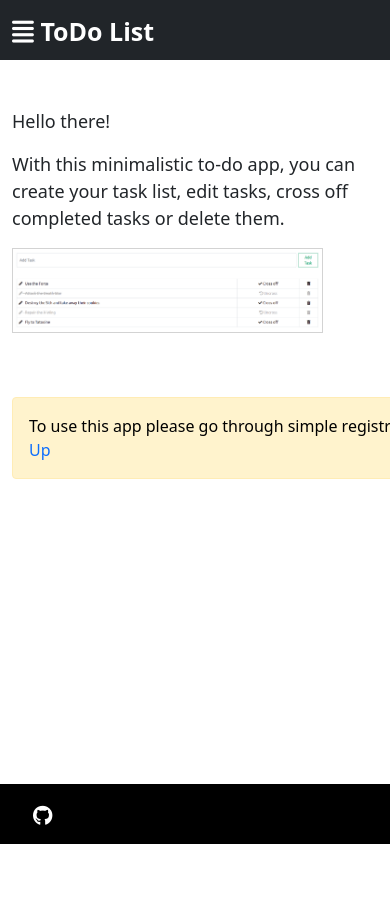
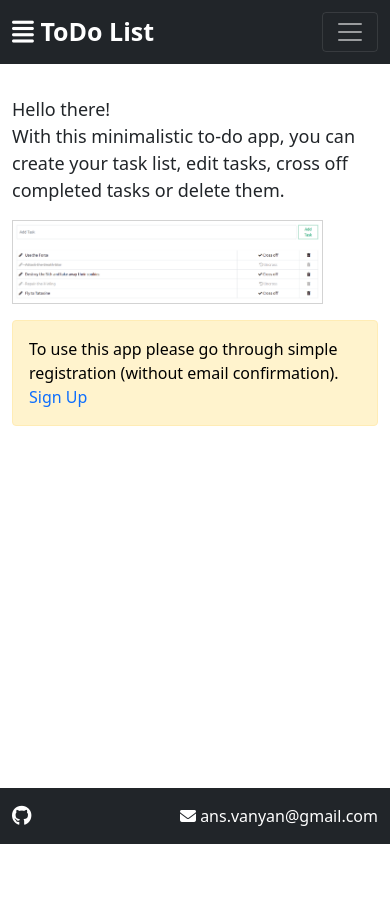
Before and after one commit to anvandev/ToDoApp, a Django app: page / in a window 390 px wide; the page is wider, and only the part inside the window is pictured. After the commit the page ends 844 px from the top of that part, so only its background shows below. Run offline with Django 3.2, Linux system fonts and the light colour scheme; some libraries are stand-ins or nearby versions.

Commit message:
updated frontend, made it responsive, changed readme.md

```diff
--- a/config/settings.py
+++ b/config/settings.py
@@ -118,8 +118,7 @@ USE_TZ = True
 
 STATIC_URL = '/static/'
 STATICFILES_DIRS = [os.path.join(BASE_DIR, 'static/'), ]
-if not DEBUG:
-    STATIC_ROOT = os.path.join(BASE_DIR, 'staticfiles')
+STATIC_ROOT = os.path.join(BASE_DIR, 'staticfiles')
 STATICFILES_STORAGE = 'whitenoise.storage.CompressedManifestStaticFilesStorage'
 
 # Security settings
--- a/static/css/my_css.css
+++ b/static/css/my_css.css
@@ -31,12 +31,14 @@ p {
   margin-bottom: 20px;
 }
 
-.footer {
-    position: absolute;
-    bottom: 0;
-    width: 100%;
-    height: 60px;
-    line-height: 60px;
-    background-color: black;
-    color: white;
+.col-md-8 {
+    margin: 0 auto 1rem auto;
 }
+
+.col-md-4 {
+    margin: 0 auto 1rem auto;
+}
+
+.row {
+    margin-top: 2rem;
+}
--- a/templates/base.html
+++ b/templates/base.html
@@ -19,15 +19,16 @@
 
   <title> ToDo List</title>
   <link rel="shortcut icon" type="image/x-icon" href="/static/img/favicon.ico">
-
 </head>
-
-<body>
-    <nav class="navbar navbar-expand-lg navbar-dark bg-dark" style="height: 60px">
+<body class="d-flex flex-column min-vh-100">
+    <nav class="navbar sticky-top navbar-expand-lg navbar-dark bg-dark">
       <div class="container-fluid">
         <a class="navbar-brand" style="font-size: 25px" href="{% url 'home_todolist' %}">
           <i class="fas fa-align-justify"></i><strong> ToDo List</strong>
         </a>
+        <button class="navbar-toggler" type="button" data-bs-toggle="collapse" data-bs-target="#navbarSupportedContent" aria-controls="navbarSupportedContent" aria-expanded="false"
+                  aria-label="Toggle navigation"><span class="navbar-toggler-icon"></span>
+        </button>
         <div class="collapse navbar-collapse" id="navbarSupportedContent" style="font-size: 18px">
           <ul class="navbar-nav me-auto mb-2 mb-lg-0">
             <li class="nav-item">
@@ -38,7 +39,7 @@
             </li>
           </ul>
           <!--              Navbar Right Side-->
-                <ul class="nav justify-content-end">
+          <div class="navbar-nav justify-content-end">
             <ul class="navbar-nav me-auto mb-2 mb-lg-0">
               {% if user.is_authenticated %}
               <li class="nav-item">
@@ -60,33 +61,32 @@
               </li>
               {% endif %}
             </ul>
-                </ul>
+          </div>
         </div>
       </div>
     </nav>
 
-    <br/>
-    <div class='container'>
+    <div class="wrapper flex-grow-1">
+      <div class="container-fluid" style="margin-bottom: 1rem;">
+        <div class="row">
           {% block content %}
           {% endblock %}
         </div>
-
-    <footer class="footer">
-        <div class="container">
-            <div class="d-sm-flex justify-content-between">
-                <div>
-                    <a class="btn btn-link btn-floating btn-lg text-white m-1" href="https://github.com/anvandev/ToDoApp"
-                       role="button" data-mdb-ripple-color="white"><i class="fab fa-github"></i></a>
-                </div>
-                <div>
-                    <span><i class="fas fa-envelope"></i> ans.vanyan@gmail.com </span>
       </div>
     </div>
+
+    <nav class="navbar navbar-expand-sm navbar-dark bg-dark">
+      <div class="container-fluid">
+        <div>
+          <a class="navbar-brand" href="https://github.com/anvandev/ToDoApp"><i class="fab fa-github"></i></a>
         </div>
-    </footer>
+        <div class="justify-content-end navbar-nav">
+          <span class="nav-link active"><i class="fas fa-envelope"></i> ans.vanyan@gmail.com</span>
+        </div>
+      </div>
+    </nav>
 
-    <!-- Optional JavaScript; choose one of the two! -->
-    <!-- Option 2: Separate Popper and Bootstrap JS -->
+    <!-- Optional JavaScript; Option 2: Separate Popper and Bootstrap JS -->
     <script src="https://cdn.jsdelivr.net/npm/@popperjs/core@2.6.0/dist/umd/popper.min.js"
             integrity="sha384-KsvD1yqQ1/1+IA7gi3P0tyJcT3vR+NdBTt13hSJ2lnve8agRGXTTyNaBYmCR/Nwi"
             crossorigin="anonymous"></script>
--- a/todolist/templates/todolist/edit.html
+++ b/todolist/templates/todolist/edit.html
@@ -1,8 +1,8 @@
 {% extends 'base.html' %}
 
 {% block content %}
-
   {% if task %}
+    <div class="col-md-8">
       <form method="POST" class="d-flex">
           {% csrf_token %}
           <input class="form-control me-2" type="search" placeholder="{{ task.name }}"
@@ -10,6 +10,6 @@
           <input type="hidden" value="{{ task.completed }}" name="completed">
           <button class="btn btn-outline-success" type="submit"> Edit Task </button>
       </form>
+    </div>
   {% endif %}
-
 {% endblock %}
--- a/todolist/templates/todolist/todolist.html
+++ b/todolist/templates/todolist/todolist.html
@@ -2,39 +2,38 @@
 {% load static %}
 
 {% block content %}
-
     {% if user.is_authenticated %}
-
+      <div class="col-md-8">
         <form method="POST" class="d-flex">
           {% csrf_token %}
           <input class="form-control me-2" type="search" placeholder="Add Task" aria-label="Search" name="name">
-            <button class="btn btn-outline-success" type="submit">Add Task </button>
+          <button class="btn btn-outline-success" type="submit">Add Task</button>
         </form>
-
-        <br>
+      </div>
 
       {% if messages %}
+        <div class="col-md-8">
           {% for message in messages %}
             <div class="alert alert-warning alert-dismissible fade show" role="alert">
-                    {{ message }}
-                    <button type="button" class="btn-close" data-bs-dismiss="alert" aria-label="Close"></button>
+              {{ message }} <button type="button" class="btn-close" data-bs-dismiss="alert" aria-label="Close"></button>
             </div>
           {% endfor %}
+        </div>
       {% endif %}
 
-        <br>
-
       {% if all_tasks %}
+        <div class="col-md-8">
           <table class="table table-bordered">
             {% for task in all_tasks %}
               {% if task.completed %}
                 <tr>
-                        <td class="striker"><a class="completed_task" href="{% url 'edit_task' task_pk=task.pk %}">
+                  <td class="striker text-break">
+                      <a class="completed_task" href="{% url 'edit_task' task_pk=task.pk %}">
                           <i class="fas fa-pencil-alt"></i></a> &nbsp {{ task.name }}
                   </td>
                   <td>
                     <center><a class="completed_task" href="{% url 'uncross_task' task_pk=task.pk %}">
-                                <i class="fas fa-undo-alt"></i>  Uncross</a></center>
+                        <i class="fas fa-undo-alt"></i> Uncross</a></center>
                   </td>
                   <td>
                     <center><a class="completed_task" href="{% url 'delete_task' task_pk=task.pk %}">
@@ -43,12 +42,13 @@
                 </tr>
               {% else %}
                 <tr>
-                        <td><a class="uncompleted_task" href="{% url 'edit_task' task_pk=task.pk %}">
+                  <td class="text-break">
+                      <a class="uncompleted_task" href="{% url 'edit_task' task_pk=task.pk %}">
                     <i class="fas fa-pencil-alt"></i></a> &nbsp {{ task.name }}
                   </td>
                   <td>
                     <center><a class="uncompleted_task" href="{% url 'cross_off_task' task_pk=task.pk %}">
-                                <i class="fas fa-check"></i> Cross off</a></center>
+                        <i class="fas fa-check"></i> Cross&nbspoff</a></center>
                   </td>
                   <td>
                     <center><a class="uncompleted_task" href="{% url 'delete_task' task_pk=task.pk %}">
@@ -58,20 +58,20 @@
               {% endif %}
             {% endfor %}
           </table>
+        </div>
       {% endif %}
 
     {% else %}
-        <br>
-        <p> Hello there! </p>
-        <p> With this minimalistic to-do app, you can create your task list,
-            edit tasks, cross off completed tasks or delete them.
-        </p>
-        <p><img src="{% static 'img/img1.png' %}" style="max-width:85%; border:1px solid lightgray;"></p>
-        <br><br>
-        <div class="alert alert-warning" style="width: 700px; color: black">
-            To use this app please go through simple registration (without email confirmation).
-            <a class="ml-2" href="{% url 'register' %}">Sign Up</a>
+      <div class="col-md-8">
+        <p>Hello there!<br>With this minimalistic to-do app, you can create your task list,
+            edit tasks, cross off completed tasks or delete them.</p>
+        <img src="{% static 'img/img1.png' %}" style="max-width:85%; border:1px solid lightgray;">
+      </div>
+      <div class="col-md-8">
+        <div class="alert alert-warning" style="display: inline-block; color: black">
+          To use this app please go through simple registration (without email confirmation).&nbsp
+          <a class="ml-2" href="{% url 'register' %}">Sign&nbspUp</a>
+        </div>
       </div>
     {% endif%}
-
 {% endblock %}
--- a/users/templates/users/password_reset_done.html
+++ b/users/templates/users/password_reset_done.html
@@ -1,8 +1,8 @@
 {% extends 'base.html' %}
 {% block content %}
-
+  <div class="col-md-8">
     <div class="alert alert-warning">
-        An email has been sent with instructions to reset your password
+        An email has been sent with instructions to reset your password.
     </div>
-
+  </div>
 {% endblock %}
```
Also changed, not shown: todolist/templates/todolist/about.html (+11 -12 lines), users/templates/users/login.html (+12 -11 lines), users/templates/users/logout.html (+8 -6 lines), users/templates/users/password_reset.html (+5 -7 lines), users/templates/users/password_reset_complete.html (+3 -4 lines), users/templates/users/password_reset_confirm.html (+5 -7 lines), users/templates/users/profile.html (+4 -3 lines), users/templates/users/register.html (+5 -5 lines), README.md. Lines whose indentation alone changed are shown as unchanged.
